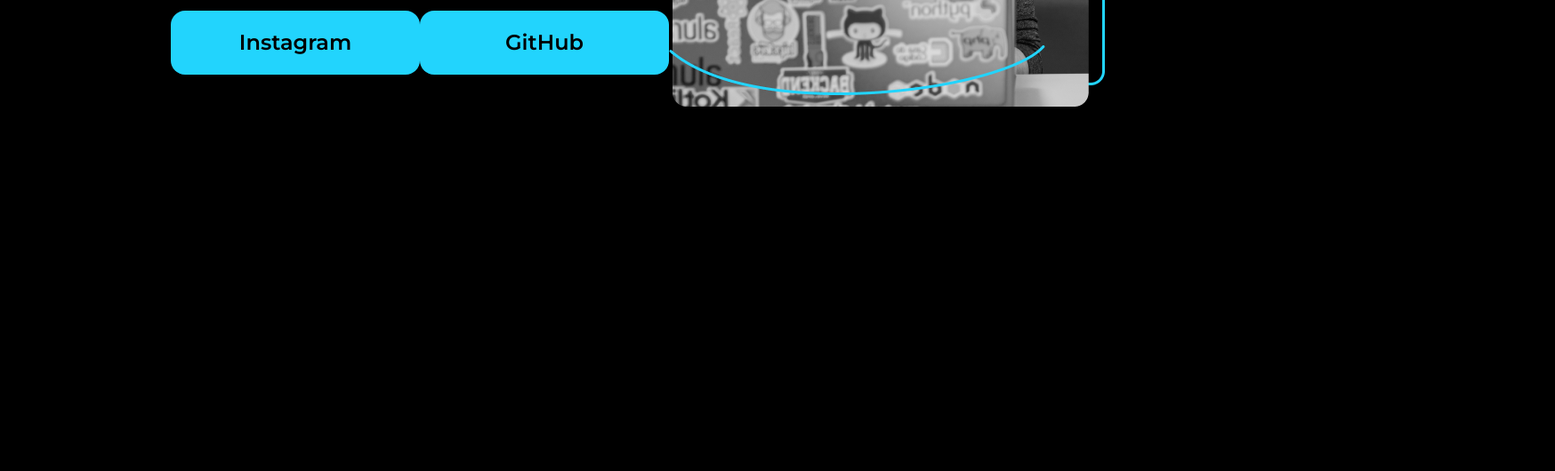
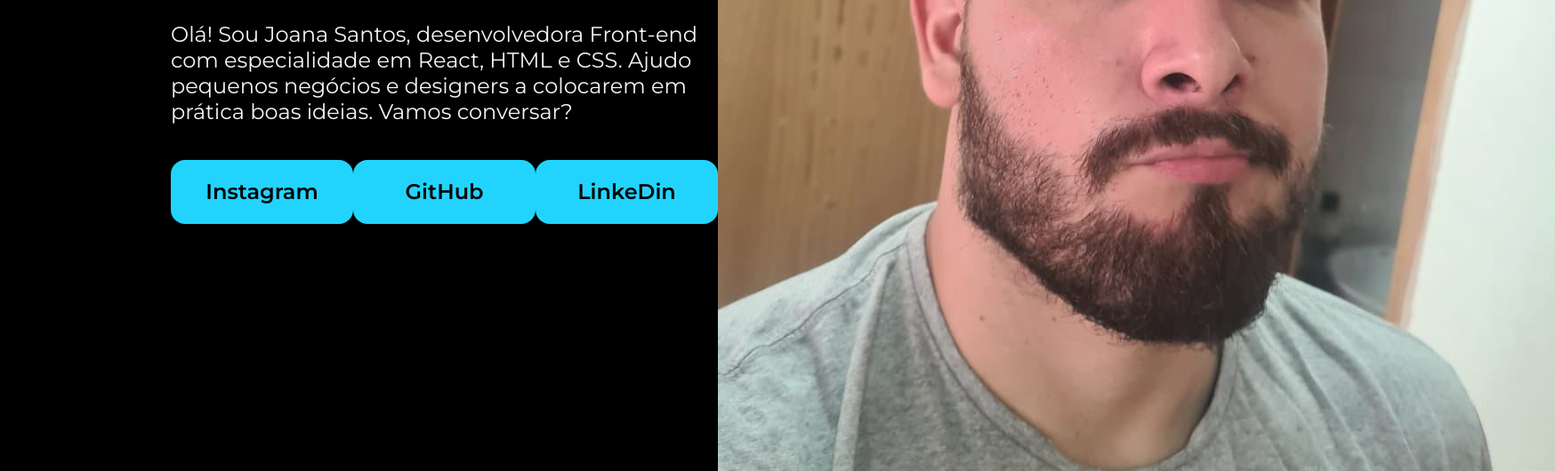
Before and after one commit to Elcroc/Codigos_Trabalho, a plain HTML site: page index.html in a window 1280 px wide. Shown: the part 558-1088 px from the top of the page at 89% size, 1748 px wide, since content can reach past the window. Before the commit the page ends 928 px from the top, so only its background shows below. Drawn offline with nearby package versions, Linux system fonts and the light colour scheme.

Commit message:
Update 03/09

```diff
--- a/index.html
+++ b/index.html
@@ -22,11 +22,12 @@
             colocarem em prática boas ideias. Vamos
             conversar?</p>
             <div class="apresentacao__links">
-                <a class="apresentacao__links__link" href="https://instagram.com/rafaballerini">Instagram</a>
-                <a class="apresentacao__links__link" href="https://github.com/guilhermeonrails">GitHub</a>
+                <a class="apresentacao__links__link" href="https://instagram.com/jesielmamedes">Instagram</a>
+                <a class="apresentacao__links__link" href="https://github.com/Elcroc">GitHub</a>
+                <a class="apresentacao__links__link" href="https://www.linkedin.com/in/jesiel-mamedes/">LinkeDin</a>
             </div>
         </section>
-        <img src="imagem.png" alt="Foto da Joana Santos programando">
+        <img src="imagem.jpg" alt="Foto de Jesiel Mamedes">
     </main>
     <footer></footer>
 </body>
```
Also changed, not shown: imagem.jpg (added), imagem.png (deleted).
